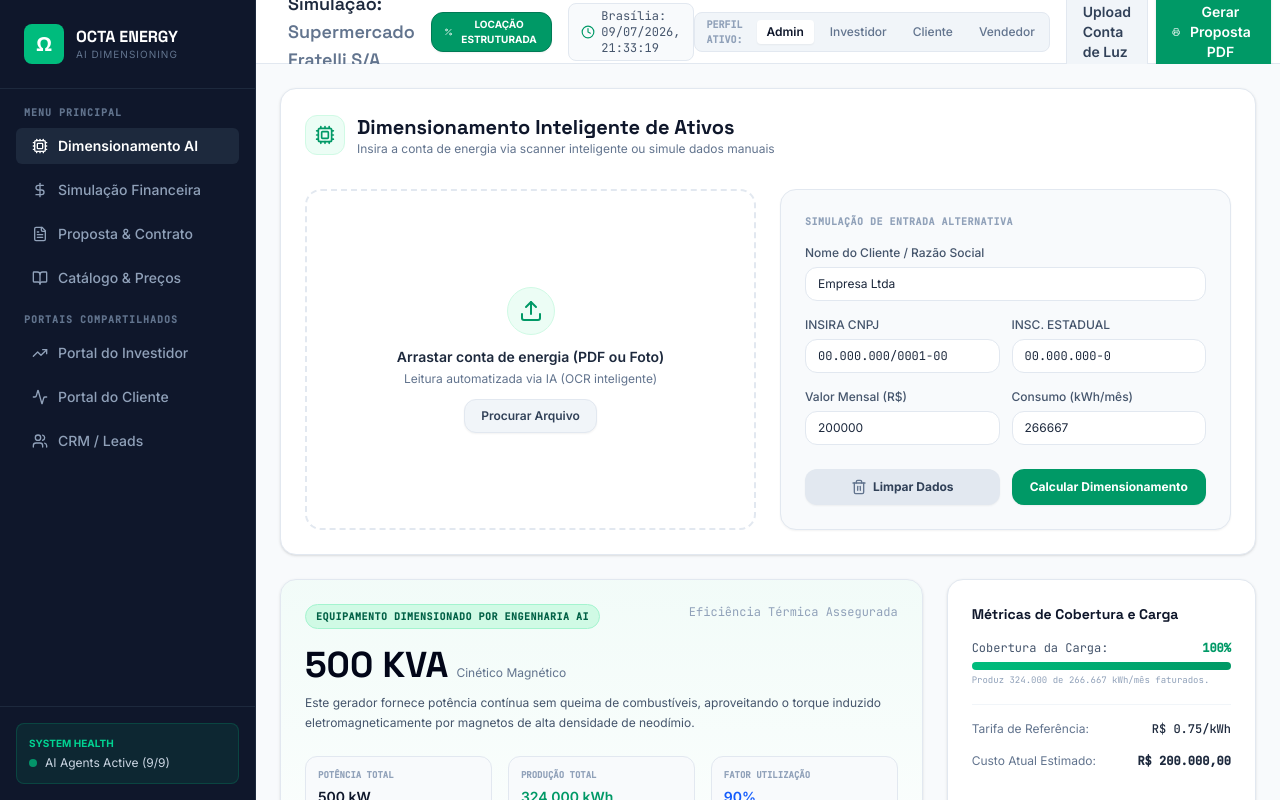
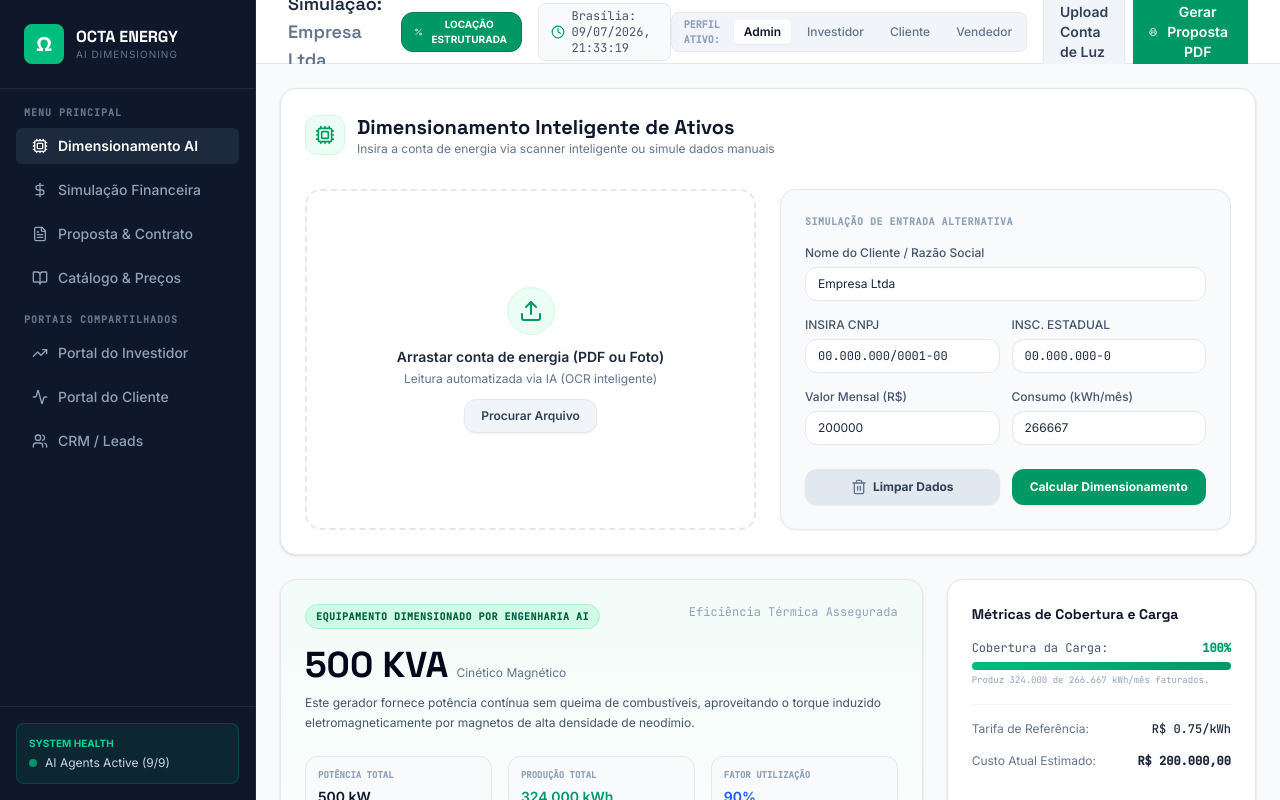
Before and after one commit to worldsolidaryart-cmyk/Gerador-octa, a React (Vite) app: page / in a window 1280 px wide. Built offline with nearby package versions, Linux system fonts and the light colour scheme.

Commit message:
Update client name and placeholders in App.tsx

```diff
--- a/src/App.tsx
+++ b/src/App.tsx
@@ -45,7 +45,7 @@ export default function App() {
 
   // Electricity bill state
   const [electricityBill, setElectricityBill] = useState<ElectricityBill>({
-    clientName: "Supermercado Fratelli S/A",
+    clientName: "Empresa Ltda",
     consumoKwh: 266667,
     tarifa: 0.75,
     valorConta: 200000,
@@ -1785,7 +1785,7 @@ export default function App() {
                             clientName: e.target.value
                           }));
                         }}
-                        placeholder="Ex: Supermercado Fratelli"
+                        placeholder="Ex: Empresa Ltda"
                         className="bg-white border border-slate-200 rounded-xl px-3 py-2 text-xs text-slate-800 focus:outline-none focus:border-emerald-500 focus:ring-2 focus:ring-emerald-500/10 transition-all"
                       />
                     </div>
@@ -1800,7 +1800,7 @@ export default function App() {
                             setManualCnpj(e.target.value);
                             setBndesCnpj(e.target.value);
                           }}
-                          placeholder="Ex: 30.717.401/0001-28"
+                          placeholder="Ex: 00.000.000/0001-00"
                           className="bg-white border border-slate-200 rounded-xl px-3 py-2 text-xs font-mono text-slate-800 focus:outline-none focus:border-emerald-500 focus:ring-2 focus:ring-emerald-500/10 transition-all"
                         />
                       </div>
@@ -1810,7 +1810,7 @@ export default function App() {
                           type="text"
                           value={manualInscEstadual}
                           onChange={(e) => setManualInscEstadual(e.target.value)}
-                          placeholder="Ex: 06.874.123-9"
+                          placeholder="Ex: 00.000.000-0"
                           className="bg-white border border-slate-200 rounded-xl px-3 py-2 text-xs font-mono text-slate-800 focus:outline-none focus:border-emerald-500 focus:ring-2 focus:ring-emerald-500/10 transition-all"
                         />
                       </div>
```
